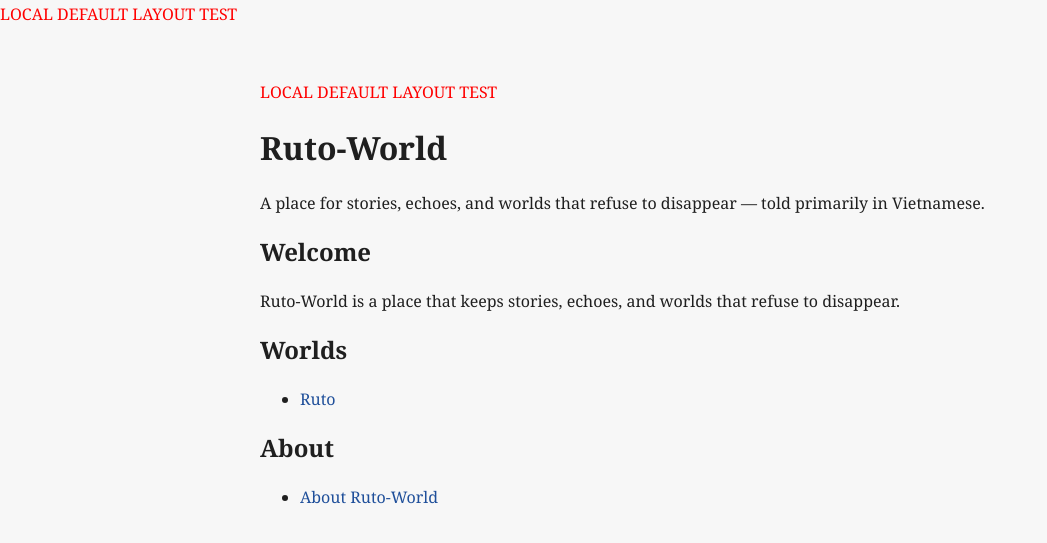
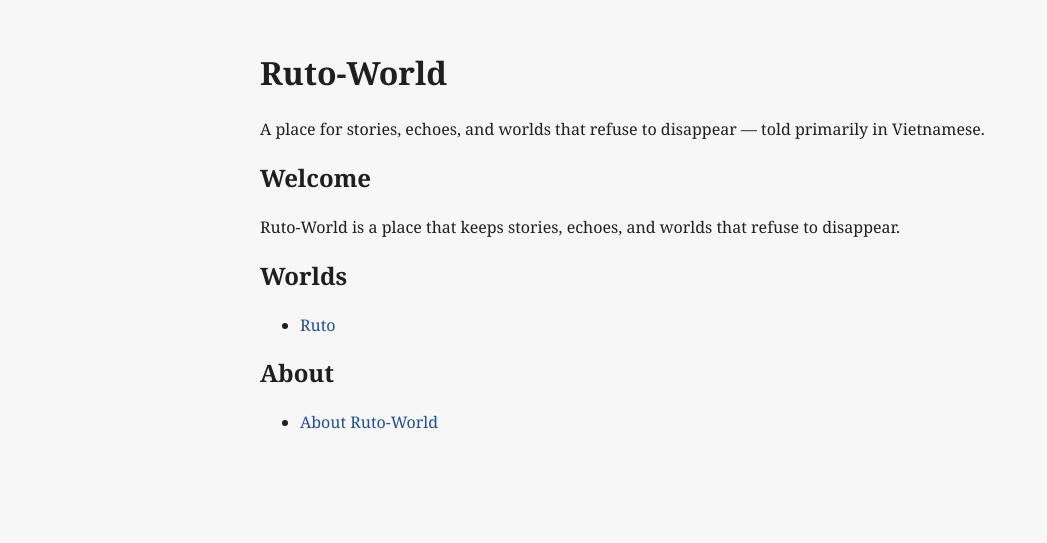
Before and after one commit to euro6792/Ruto-World, a Jekyll site: the page built from index.md, in a window 1280 px wide. Shown: the top 543 px of the page, without its empty margins (0-1047 px from the left). Built offline with Jekyll 4.4.1, drawn with Linux system fonts in a browser that asks for light colours.

Commit message:
Remove local test message from default layout

```diff
--- a/_layouts/default.html
+++ b/_layouts/default.html
@@ -8,9 +8,7 @@
   <link rel="stylesheet" href="{{ site.baseurl }}/assets/css/style.css">
 </head>
 <body>
-  <p style="color:red;">LOCAL DEFAULT LAYOUT TEST</p>
   <main class="container">
-    <p style="color:red;">LOCAL DEFAULT LAYOUT TEST</p>
     {{ content }}
   </main>
 </body>
```
